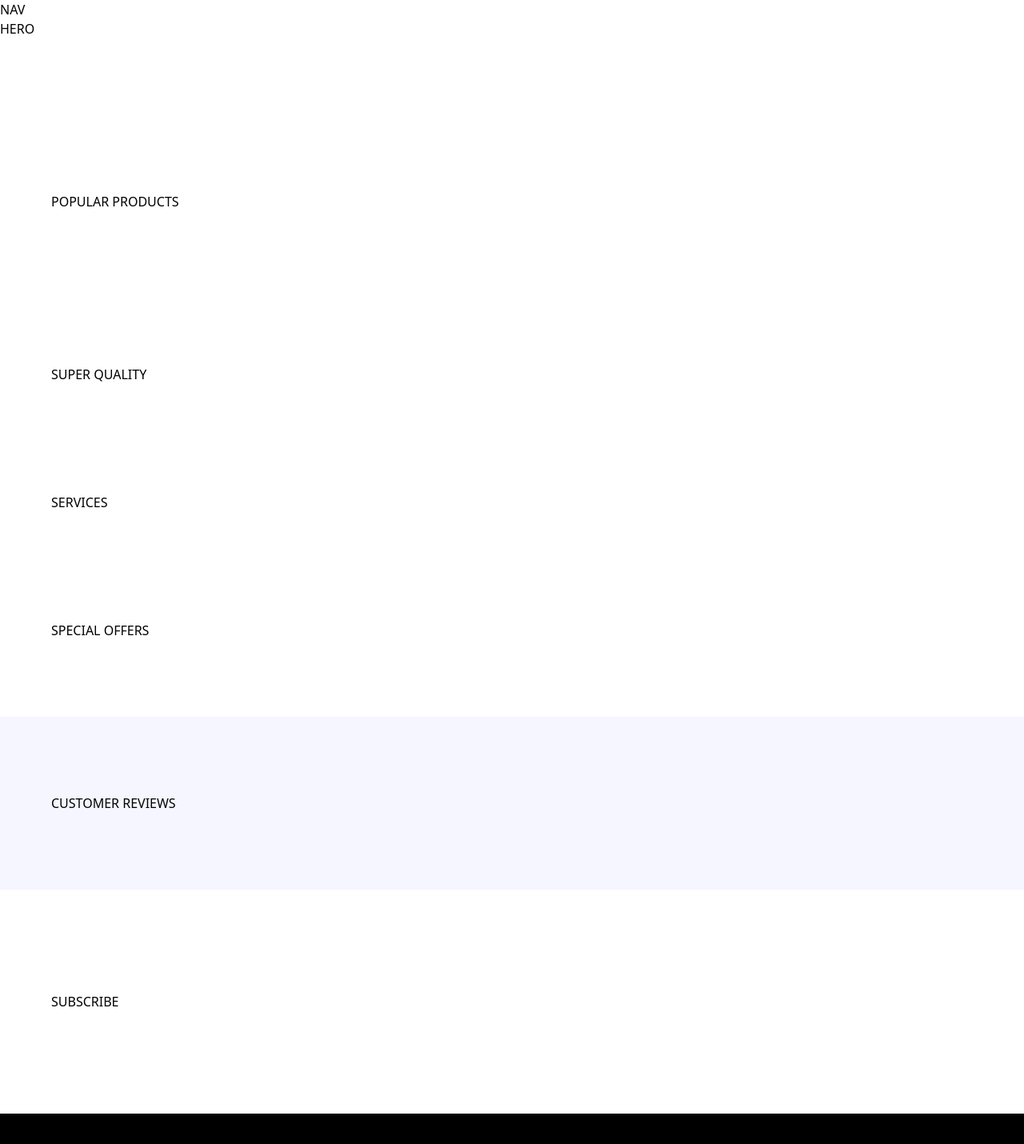
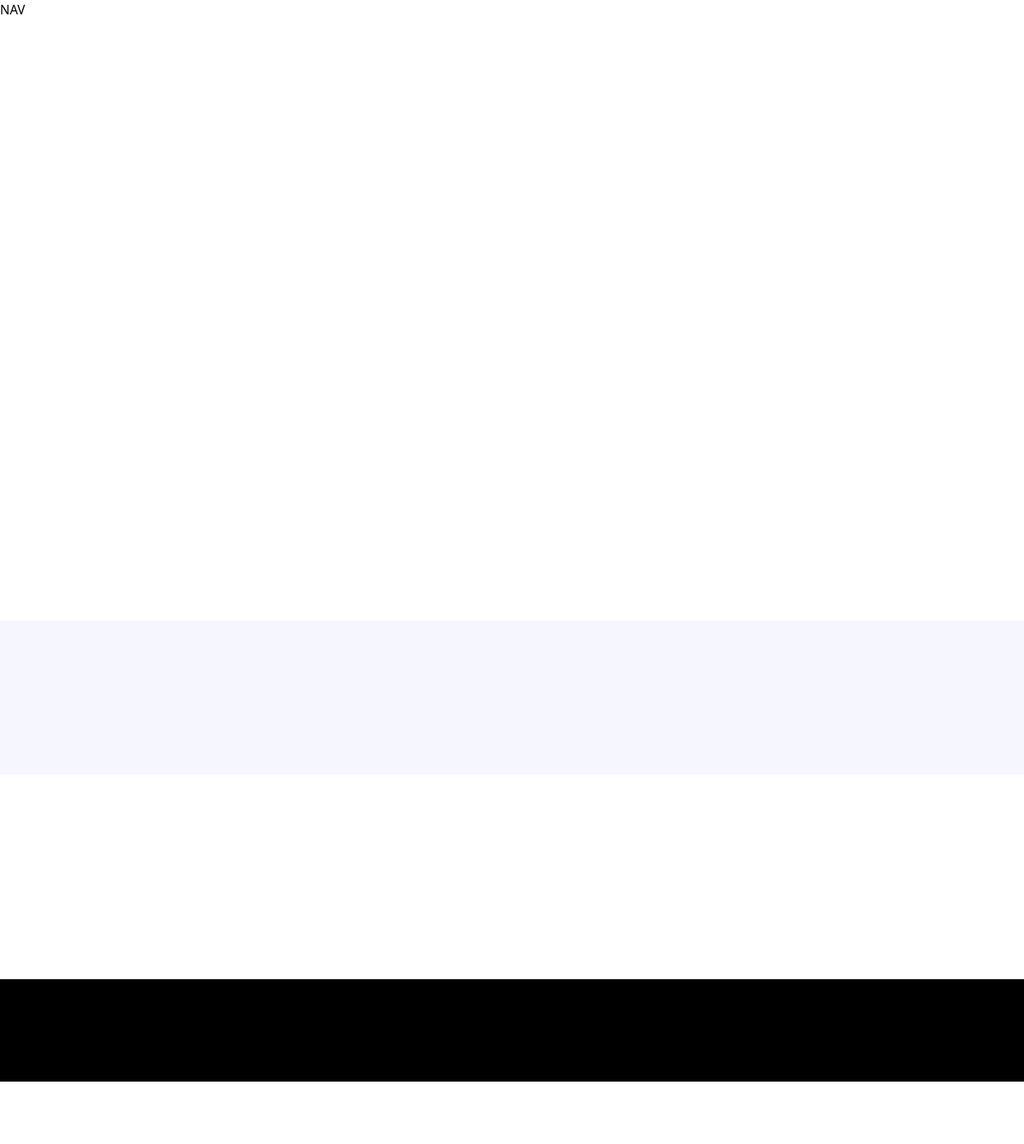
Before and after one commit to ArnavMahajan01/jm-nike, a React (Vite) app: page / in a window 1280 px wide. Shown: the top 1430 px of the page at 80% size. After the commit the page ends 1352 px from the top, so only its background shows below. Built offline with nearby package versions, Linux system fonts and the light colour scheme; a web font is replaced by a local one.

Commit message:
Chagned App.jsx

```diff
--- a/src/App.jsx
+++ b/src/App.jsx
@@ -1,14 +1,41 @@
+import {
+  CustomerReviews,
+  Footer,
+  Hero,
+  Services,
+  PopularProducts,
+  SpecialOffers,
+  Subscribe,
+  SuperQuality,
+} from "./sections";
+
 const App = () => (
   <main className="relative">
     NAV
-    <section className="xl:padding-1 wide:padding-r padding-b">HERO</section>
-    <section className="padding">POPULAR PRODUCTS</section>
-    <section className="padding">SUPER QUALITY</section>
-    <section className="padding-x py-10">SERVICES</section>
-    <section className="padding">SPECIAL OFFERS</section>
-    <section className="bg-pale-blue padding">CUSTOMER REVIEWS</section>
-    <section className="padding-x sm:py-32 py-16 w-full">SUBSCRIBE</section>
-    <section className="bg-black padding-x padding-t pb-8">FOOTER</section>
+    <section className="xl:padding-1 wide:padding-r padding-b">
+      <Hero />
+    </section>
+    <section className="padding">
+      <PopularProducts />
+    </section>
+    <section className="padding">
+      <SuperQuality />
+    </section>
+    <section className="padding-x py-10">
+      <Services />
+    </section>
+    <section className="padding">
+      <SpecialOffers />
+    </section>
+    <section className="bg-pale-blue padding">
+      <CustomerReviews />
+    </section>
+    <section className="padding-x sm:py-32 py-16 w-full">
+      <Subscribe />
+    </section>
+    <section className="bg-black padding-x padding-t pb-8">
+      <Footer />
+    </section>
   </main>
 );
 
--- a/src/sections/CustomerReviews.jsx
+++ b/src/sections/CustomerReviews.jsx
@@ -1,5 +1,3 @@
-import React from "react";
-
 const CustomerReviews = () => {
   return <div></div>;
 };
--- a/src/sections/Footer.jsx
+++ b/src/sections/Footer.jsx
@@ -1,5 +1,3 @@
-import React from "react";
-
 const Footer = () => {
   return <div></div>;
 };
--- a/src/sections/Hero.jsx
+++ b/src/sections/Hero.jsx
@@ -1,5 +1,3 @@
-import React from "react";
-
 const Hero = () => {
   return <div></div>;
 };
--- a/src/sections/PopularProducts.jsx
+++ b/src/sections/PopularProducts.jsx
@@ -1,5 +1,3 @@
-import React from "react";
-
 const PopularProducts = () => {
   return <div></div>;
 };
--- a/src/sections/Services.jsx
+++ b/src/sections/Services.jsx
@@ -1,5 +1,3 @@
-import React from "react";
-
 const Services = () => {
   return <div></div>;
 };
--- a/src/sections/SpecialOffer.jsx
+++ b/src/sections/SpecialOffer.jsx
@@ -0,0 +1,5 @@
+const SpecialOffers = () => {
+  return <div></div>;
+};
+
+export default SpecialOffers;
--- a/src/sections/Subscribe.jsx
+++ b/src/sections/Subscribe.jsx
@@ -1,5 +1,3 @@
-import React from "react";
-
 const Subscribe = () => {
   return <div></div>;
 };
--- a/src/sections/SuperQuality.jsx
+++ b/src/sections/SuperQuality.jsx
@@ -1,5 +1,3 @@
-import React from "react";
-
 const SuperQuality = () => {
   return <div></div>;
 };
--- /dev/null
+++ b/src/sections/index.js
@@ -0,0 +1,19 @@
+import Hero from "./Hero";
+import Services from "./Services";
+import CustomerReviews from "./CustomerReviews";
+import Footer from "./Footer";
+import PopularProducts from "./PopularProducts";
+import SpecialOffers from "./SpecialOffer";
+import Subscribe from "./Subscribe";
+import SuperQuality from "./SuperQuality";
+
+export {
+  Hero,
+  Services,
+  CustomerReviews,
+  Footer,
+  PopularProducts,
+  SpecialOffers,
+  Subscribe,
+  SuperQuality,
+};
```
